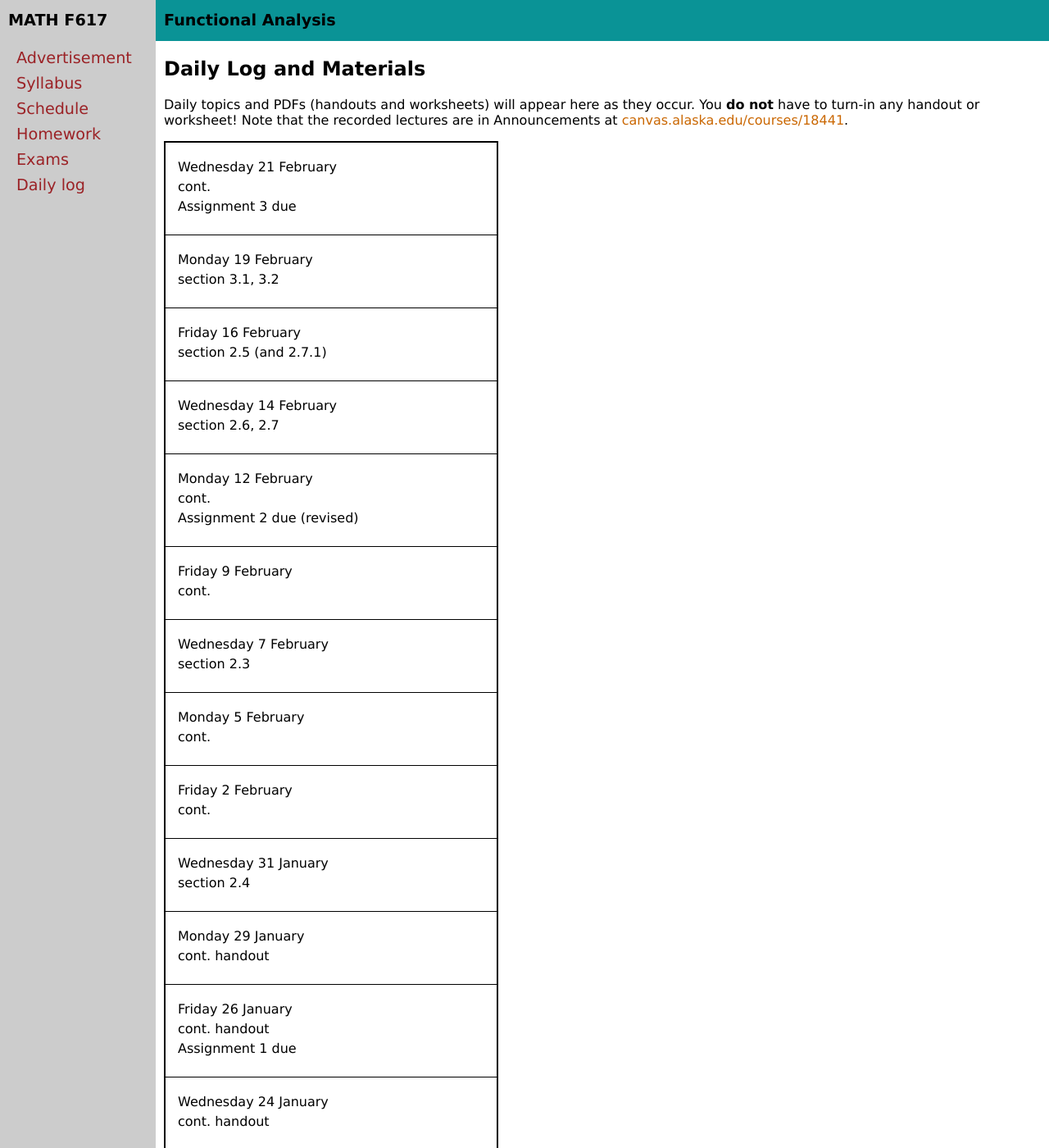
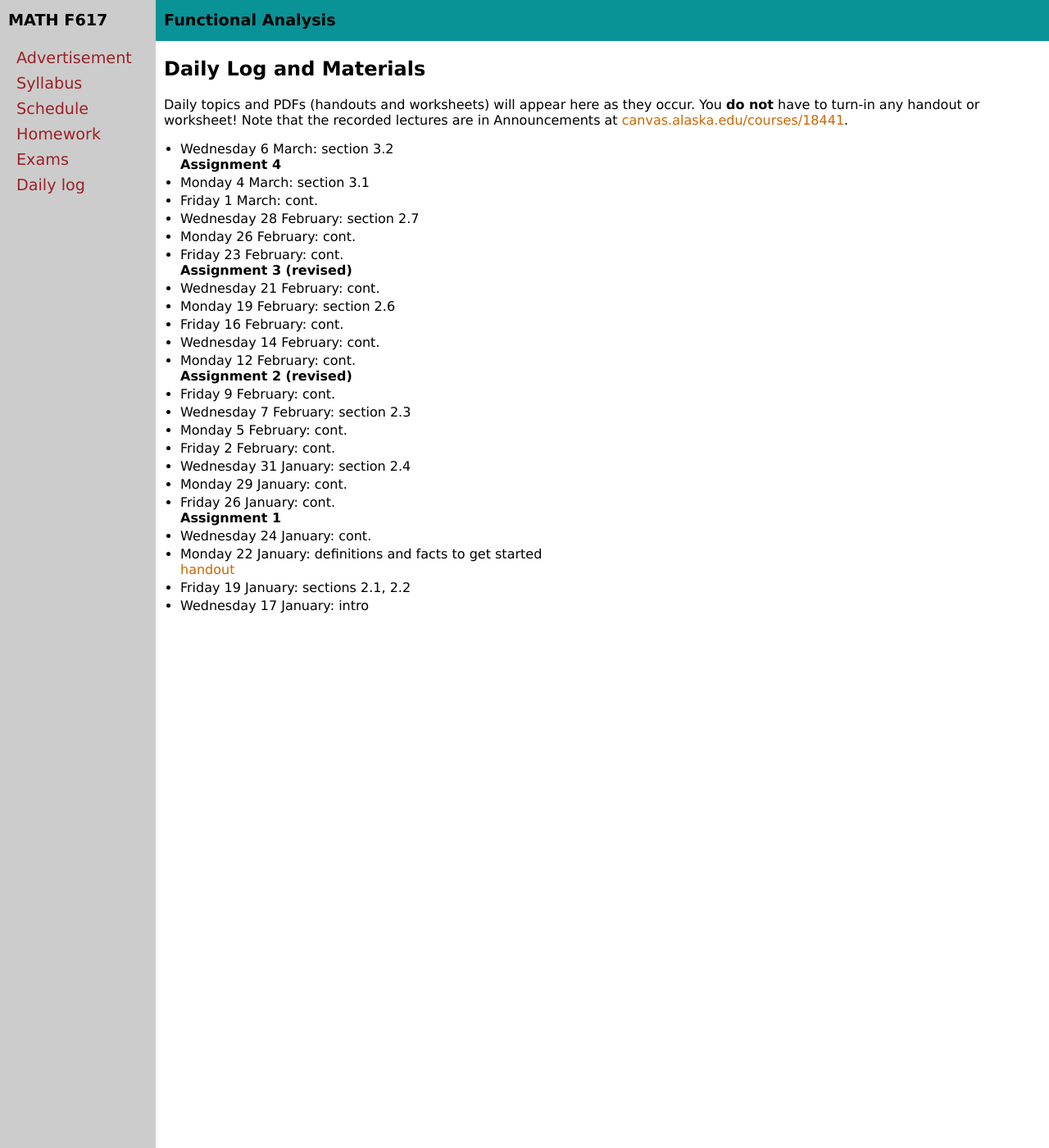
Before and after one commit to bueler/numerical, a Jekyll site: the page built from daily.md, in a window 1280 px wide and 1400 px high. Shown: the whole window at 82% size. Built offline with Jekyll 4.4.1, drawn with Linux system fonts in a browser that asks for light colours; some of the changed text lies outside the part shown.

Commit message:
update and simplify daily log

```diff
--- a/_data/daily.yml
+++ b/_data/daily.yml
@@ -1,17 +1,30 @@
 semester: Fall 2023
 daily:
+- name: Wednesday 6 March
+  description: section 3.2
+  due: Assignment 4
+- name: Monday 4 March
+  description: section 3.1
+- name: Friday 1 March
+  description: cont.
+- name: Wednesday 28 February
+  description: section 2.7
+- name: Monday 26 February
+  description: cont.
+- name: Friday 23 February
+  description: cont.
+  due: Assignment 3 (revised)
 - name: Wednesday 21 February
   description: cont.
-  more: Assignment 3 due
 - name: Monday 19 February
-  description: section 3.1, 3.2
+  description: section 2.6
 - name: Friday 16 February
-  description: section 2.5 (and 2.7.1)
+  description: cont.
 - name: Wednesday 14 February
-  description: section 2.6, 2.7
+  description: cont.
 - name: Monday 12 February
   description: cont.
-  more: Assignment 2 due (revised)
+  due: Assignment 2 (revised)
 - name: Friday 9 February
   description: cont.
 - name: Wednesday 7 February
@@ -23,12 +36,12 @@ daily:
 - name: Wednesday 31 January
   description: section 2.4
 - name: Monday 29 January
-  description: cont. handout
+  description: cont.
 - name: Friday 26 January
-  description: cont. handout
-  more: Assignment 1 due
+  description: cont.
+  due: Assignment 1
 - name: Wednesday 24 January
-  description: cont. handout
+  description: cont.
 - name: Monday 22 January
   description: definitions and facts to get started
   handout: assets/handouts/getstarted.pdf
--- a/_includes/daily_table.md
+++ b/_includes/daily_table.md
@@ -1,58 +1,17 @@
 {% assign data = include.data %}
-<table class="asst-table">
+
+<ul>
 {% for material in data.daily %}
-<tr>
-	<td>
-		<table class="inner">
-			<tr>
-			    <td>{{ material.name }}</td>
-			</tr>
-			{% if material.description %}
-			<tr>
-			    <td>{{ material.description }}</td>
-			</tr>
-			{% endif %}
-			{% if material.more %}
-			<tr>
-			    <td>{{ material.more }}</td>
-			</tr>
-			{% endif %}
-		</table>
-	</td>
-	<td>
-		<table class="inner">
-			{% if material.slides %}
-		  <tr>
-			    <td><a href="{{ material.slides }}">slides</a></td>
-			</tr>
-			{% endif %}
-			{% if material.handout %}
-		    <tr>
-			    <td><a href="{{ material.handout }}">handout</a></td>
-			</tr>
-			{% endif %}
-			{% if material.worksheet %}
-		    <tr>
-			    <td><a href="{{ material.worksheet }}">worksheet</a></td>
-			</tr>
-			{% endif %}
-			{% if material.solutions %}
-			<tr>
-			    <td><a href="{{ material.solutions }}">worksheet solutions</a></td>
-			</tr>
-			{% endif %}
-			{% if material.mfile %}
-		  <tr>
-			    <td><a href="{{ material.mfile }}">Matlab code</a></td>
-			</tr>
-			{% endif %}
-			{% if material.image %}
-		  <tr>
-			    <td><a href="{{ material.image }}">output image</a></td>
-			</tr>
-			{% endif %}
-		</table>
-	</td>
-</tr>
+<li>{{ material.name }}: {{ material.description }}
+{% if material.due %}
+    <br><b>{{ material.due }}</b>
+{% endif %}
+{% if material.more %}
+    <br>{{ material.more }}
+{% endif %}
+{% if material.handout %}
+    <br><a href="{{ material.handout }}">handout</a>
+{% endif %}
+</li>
 {% endfor %}
-</table>
+</ul>
```
